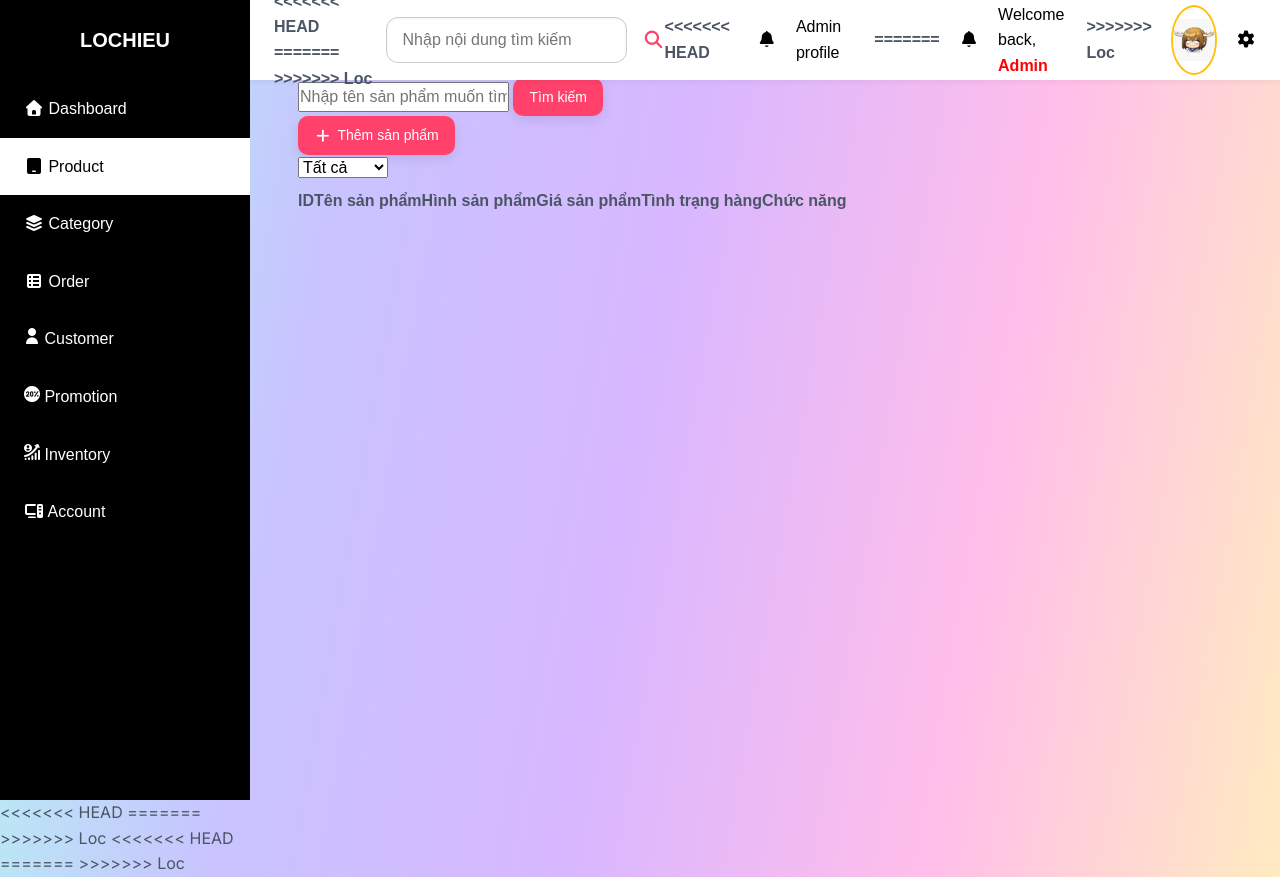
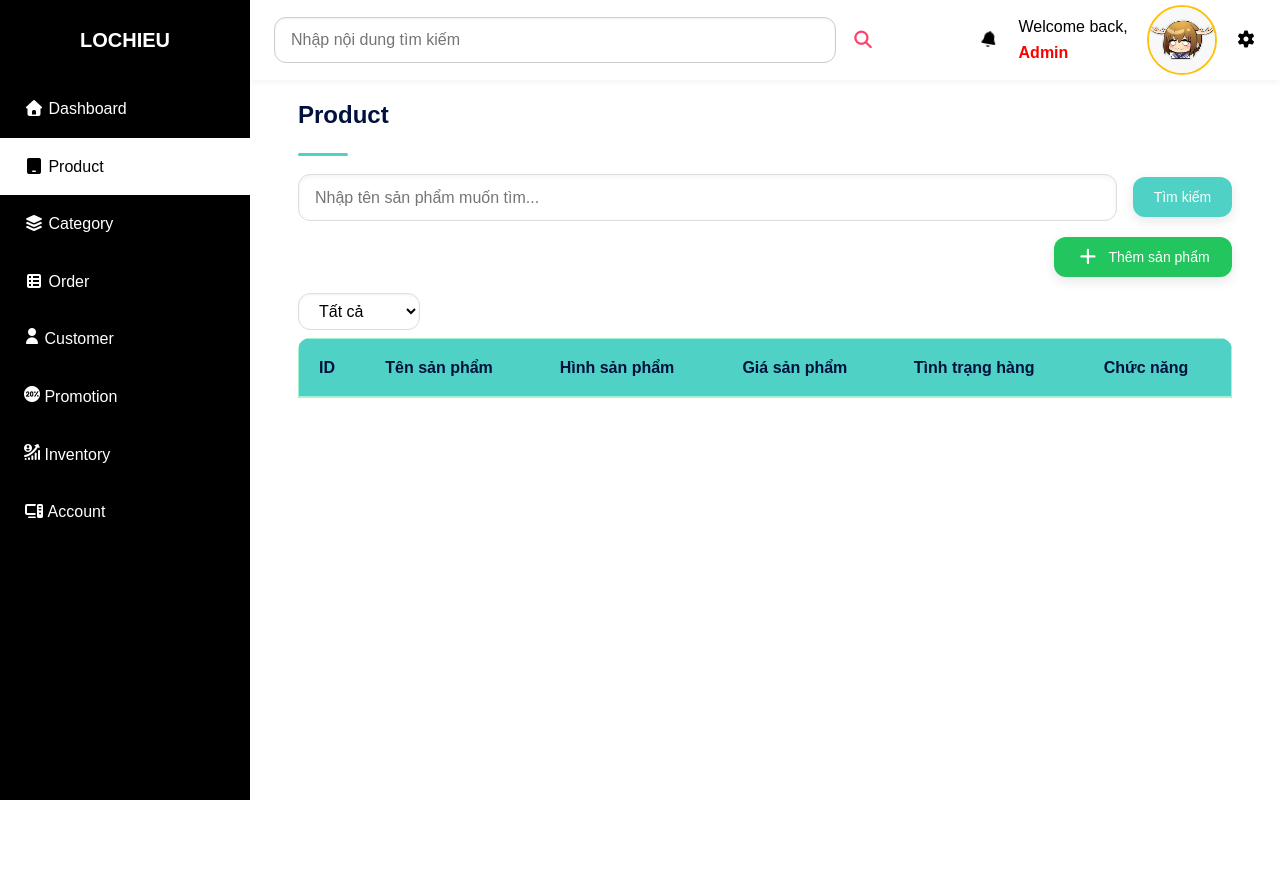
Before and after one commit to diepphuphuocloc24/Cybersoft_BC90-Mobile_Phone_Store__Group_11-Loc-Hieu, a web app: file 2.Admin_Template/app/views/index.html in a window 1280 px wide. After the commit the page ends 800 px from the top, so only its background shows below. Run offline with its HTML, style and script files only (its server is not run), Linux system fonts and the light colour scheme; the template is opened without the code that fills it: most values are stand-ins (such as "Sample title", 1, 10 or a date in 2020); lists and menus that the app fills with data are empty; some libraries are stand-ins or nearby versions; some web fonts are replaced.

Commit message:
Loc Resolved merge conflicts

```diff
--- a/2.Admin_Template/app/controllers/index.js
+++ b/2.Admin_Template/app/controllers/index.js
@@ -1,18 +1,12 @@
 import Api_Service from "./../services/apiService.js";
 import Product from "./../models/product.js";
-<<<<<<< HEAD
-=======
 import Manager from "./../models/manager.js";
->>>>>>> Loc
 import Validation from "./../models/validation.js";
 
 const api = new Api_Service();
 
-<<<<<<< HEAD
-=======
 const manager = new Manager();
 
->>>>>>> Loc
 const validation = new Validation();
 
 // Dom tới Element ID
@@ -46,13 +40,9 @@ const render_UI = (array_Product) => {
         <td>${object_Product.name}</td>
         <td><img src="${object_Product.img}" alt="${object_Product.name}"/>
         </td>
-<<<<<<< HEAD
-        <td class="price">${object_Product.price} ₫</td>
-=======
           <td class="price">${Number(object_Product.price).toLocaleString(
             "vi-VN"
           )} ₫</td>
->>>>>>> Loc
           <td style="vertical-align: middle;">
             <span class="stock ${
               object_Product.stock === "stock" ? "inventory" : ""
@@ -85,13 +75,9 @@ const btn_Delete = (id) => {
 
       get_Array_Product();
 
-<<<<<<< HEAD
-      alert(`Sản phẩm ${object_Product.name} đã được xóa thành công`);
-=======
       alert(
         `Sản phẩm ID là ${object_Product.id} - ${object_Product.name} đã được xóa thành công`
       );
->>>>>>> Loc
     })
     .catch((error) => {
       console.log(error.data);
@@ -114,11 +100,7 @@ const btn_Edit = (id) => {
       const object_Product = result.data;
       console.log(object_Product);
       dom_Element_ID("productId").value = object_Product.id;
-<<<<<<< HEAD
-      dom_Element_ID("productId").disabled = "true";
-=======
       dom_Element_ID("productId").disabled = true;
->>>>>>> Loc
       dom_Element_ID("productName").value = object_Product.name;
       dom_Element_ID("productPrice").value = object_Product.price;
       dom_Element_ID("productType").value = object_Product.type.toLowerCase();
@@ -144,8 +126,6 @@ dom_Element_ID("btnAddProduct").onclick = function () {
 
   document.getElementsByClassName("btn-update")[0].style.display = "none";
 
-<<<<<<< HEAD
-=======
   dom_Element_ID("productId").disabled = false;
 };
 
@@ -154,7 +134,6 @@ dom_Element_ID("btnSubmit").onclick = function (e) {
   e.preventDefault();
 
   // Dom tới người dùng nhập
->>>>>>> Loc
   const input_Id = dom_Element_ID("productId").value;
   const input_Name = dom_Element_ID("productName").value;
   const input_Price = dom_Element_ID("productPrice").value;
@@ -166,27 +145,14 @@ dom_Element_ID("btnSubmit").onclick = function (e) {
   const input_Stock = dom_Element_ID("productStock").value;
   const input_Desc = dom_Element_ID("productDesc").value;
 
-<<<<<<< HEAD
-  const object_Product = new Product(
-    input_Id,
-    input_Name,
-    input_Price,
-    input_Type,
-=======
   const product = new Product(
     input_Id,
     input_Name,
     input_Price,
->>>>>>> Loc
     input_Screen,
     input_Back_Camera,
     input_Front_Camera,
     input_Img,
-<<<<<<< HEAD
-    input_Stock,
-    input_Desc
-  );
-=======
     input_Desc,
     input_Type,
     input_Stock
@@ -261,5 +227,4 @@ dom_Element_ID("btnUpdate").onclick = function (e) {
     .catch((error) => {
       console.log(error);
     });
->>>>>>> Loc
 };
--- a/2.Admin_Template/app/models/manager.js
+++ b/2.Admin_Template/app/models/manager.js
@@ -3,17 +3,11 @@ class Manager {
     this.array_Cart = [];
   }
 
-<<<<<<< HEAD
-  btn_Add_Cart(id) {
-    this.array_Cart.push(id);
-  }
-=======
   btn_Add_Cart(product) {
     this.array_Cart.push(product);
     return this.array_Cart;
   }
 
->>>>>>> Loc
   btn_minus() {}
   btn_delete() {}
 }
--- a/2.Admin_Template/app/models/product.js
+++ b/2.Admin_Template/app/models/product.js
@@ -8,12 +8,8 @@ class Product {
     frontCamera,
     img,
     desc,
-<<<<<<< HEAD
-    type
-=======
     type,
     stock
->>>>>>> Loc
   ) {
     this.id = id;
     this.name = name;
@@ -24,10 +20,7 @@ class Product {
     this.img = img;
     this.desc = desc;
     this.type = type;
-<<<<<<< HEAD
-=======
     this.stock = stock;
->>>>>>> Loc
   }
 }
 export default Product;
--- a/2.Admin_Template/app/services/apiService.js
+++ b/2.Admin_Template/app/services/apiService.js
@@ -24,8 +24,6 @@ class Api_Service {
     });
     return promise_Edit_Product;
   }
-<<<<<<< HEAD
-=======
 
   add_Api_Product(product) {
     const promise_Add_Product = axios({
@@ -44,6 +42,5 @@ class Api_Service {
     });
     return promise_Update_Product;
   }
->>>>>>> Loc
 }
 export default Api_Service;
--- a/2.Admin_Template/app/views/index.html
+++ b/2.Admin_Template/app/views/index.html
@@ -64,31 +64,20 @@
 
     <div class="right-admin">
       <div class="right-header">
-<<<<<<< HEAD
-        <div class="burger-toggle">
-          <i class="fa-solid fa-bars"></i>
-        </div>
-=======
         <div id="menu-toggle" class="burger-toggle">
           <i class="fa-solid fa-bars"></i>
         </div>
 
->>>>>>> Loc
         <div class="search-box">
           <input type="text" placeholder="Nhập nội dung tìm kiếm">
           <span><i class="fa-solid fa-magnifying-glass"></i></span>
         </div>
         <div class="header-right">
-<<<<<<< HEAD
-          <a href="#"><i class="fa-solid fa-bell"></i></a>
-          <p>Admin profile</p>
-=======
           <a href="#"><i class="bell fa-solid fa-bell"></i></a>
           <p>Welcome back,
             <br>
             <span style=" color: red; font-weight: 600;">Admin</span>
           </p>
->>>>>>> Loc
           <div class="admin-avatar">
             <a href="#"><img src="./../../../assets/img/adminLogo.jpg" alt="admin_Logo"></a>
           </div>
@@ -163,11 +152,7 @@
               <div class="form-group">
                 <label for="productStock">Tình trạng hàng:</label>
                 <select id="productStock" class="stock-select">
-<<<<<<< HEAD
-                  <option selected>Hàng về hay chưa?</option>
-=======
                   <option selected>Hàng mới hay tồn kho?</option>
->>>>>>> Loc
                   <option value="stock">Hàng tồn kho</option>
                   <option value="new">Hàng mới về</option>
                 </select>
@@ -181,15 +166,9 @@
               </div>
 
               <div class="form-button" id="form-button">
-<<<<<<< HEAD
-                <button type="submit" class="btn-submit">Thêm sản phẩm</button>
-                <button type="submit" class="btn-update">Cập nhật</button>
-                <button type="submit" class="btn-close" data-dismiss="modal">Đóng</button>
-=======
                 <button id="btnSubmit" type="submit" class="btn-submit">Thêm sản phẩm</button>
                 <button id="btnUpdate" type="submit" class="btn-update">Cập nhật</button>
                 <button id="btnClose" type="submit" class="btn-close" data-dismiss="modal">Đóng</button>
->>>>>>> Loc
               </div>
             </form>
           </div>
@@ -242,8 +221,6 @@
     </div>
   </div>
 
-<<<<<<< HEAD
-=======
   <!-- BACK TO TOP -->
   <section>
     <a href="#" class="BackToTop cd-top text-replace js-cd-top"><i class="fi fi-br-chevron-double-up"></i></a>
@@ -287,7 +264,6 @@
   </script>
 
   <!-- RIGHT MENU -->
->>>>>>> Loc
   <script>
     const menuItems = document.querySelectorAll('.left-admin ul li');
     const rightBody = document.querySelector('.right-body');
@@ -333,46 +309,6 @@
     });
   </script>
 
-<<<<<<< HEAD
-  <!-- BACK TO TOP -->
-  <section>
-    <a href="#" class="BackToTop cd-top text-replace js-cd-top"><i class="fi fi-br-chevron-double-up"></i></a>
-  </section>
-
-  <!-- JAVASCRIPT -->
-  <script src="https://code.jquery.com/jquery-3.3.1.min.js"
-    integrity="sha256-FgpCb/KJQlLNfOu91ta32o/NMZxltwRo8QtmkMRdAu8=" crossorigin="anonymous"></script>
-  <script src="https://cdnjs.cloudflare.com/ajax/libs/popper.js/1.12.9/umd/popper.min.js"
-    integrity="sha384-ApNbgh9B+Y1QKtv3Rn7W3mgPxhU9K/ScQsAP7hUibX39j7fakFPskvXusvfa0b4Q"
-    crossorigin="anonymous"></script>
-  <script src="https://maxcdn.bootstrapcdn.com/bootstrap/4.0.0/js/bootstrap.min.js"
-    integrity="sha384-JZR6Spejh4U02d8jOt6vLEHfe/JQGiRRSQQxSfFWpi1MquVdAyjUar5+76PVCmYl"
-    crossorigin="anonymous"></script>
-  <script src="https://code.highcharts.com/highcharts.js"></script>
-  <script src="https://code.highcharts.com/modules/series-label.js"></script>
-  <script src="https://code.highcharts.com/modules/exporting.js"></script>
-
-  <!-- HEADER -->
-  <script>
-    window.addEventListener("scroll", function () {
-      const header = document.querySelector(".header");
-      if (window.scrollY > 0) {
-        header.classList.add("scrolled");
-      } else {
-        header.classList.remove("scrolled");
-      }
-    });
-
-    const menuToggle = document.querySelector(".menu-toggle");
-    const headerContent = document.querySelector(".header-content");
-
-    menuToggle.addEventListener("click", () => {
-      headerContent.classList.toggle("nav-open");
-    });
-  </script>
-
-=======
->>>>>>> Loc
   <!-- BACK TO TOP JS -->
   <script src="./../../../../../assets/libs/back-to-top-master/assets/js/main.js"></script>
   <script src="./../../../../../assets/libs/back-to-top-master/assets/js/util.js"></script>
--- a/assets/css/admin.css
+++ b/assets/css/admin.css
@@ -1032,10 +1032,7 @@ button.secondary-outline:hover {
   display: flex;
   height: 100vh;
   font-family: sans-serif;
-<<<<<<< HEAD
-=======
   background-color: white;
->>>>>>> Loc
 }
 .admin-container .left-admin {
   background-color: black;
@@ -1214,19 +1211,12 @@ button.secondary-outline:hover {
   color: #7258db;
   transform: scale(1.3);
 }
-<<<<<<< HEAD
+.admin-container .right-admin .right-header .header-right a i.bell {
+  animation: SlightlyRotate 0.3s infinite;
+}
 @media (max-width: 1024px) {
   .admin-container .right-admin .right-header {
     position: relative;
-    left: 0;
-=======
-.admin-container .right-admin .right-header .header-right a i.bell {
-  animation: SlightlyRotate 0.3s infinite;
-}
-@media (max-width: 1024px) {
-  .admin-container .right-admin .right-header {
-    position: relative;
->>>>>>> Loc
     width: 100%;
   }
   .admin-container .right-admin .right-header .burger-toggle {
@@ -1372,10 +1362,7 @@ button.secondary-outline:hover {
   text-align: left;
   font-size: 1rem;
   background-color: white;
-<<<<<<< HEAD
-=======
   border: 1px solid #a7f3d0;
->>>>>>> Loc
 }
 .admin-container .right-admin .right-body .container .admin-table table thead {
   background-color: #4fd1c5;
```
Also changed, not shown: 1.Home_Template/app/controllers/index.js (+0 -59 lines), 1.Home_Template/app/views/index.html (+0 -30 lines), assets/css/style.css (+0 -17 lines), 2 other files.
